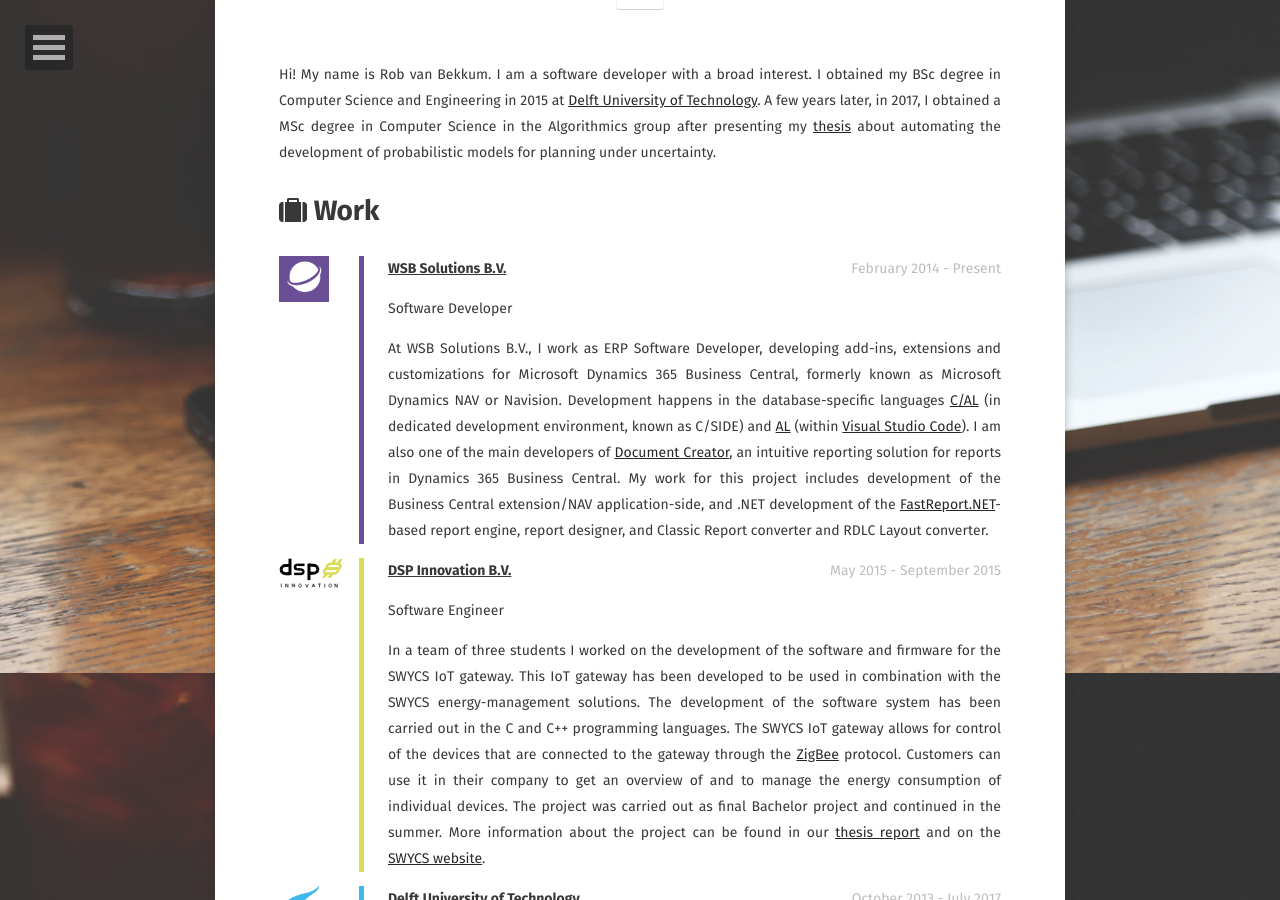
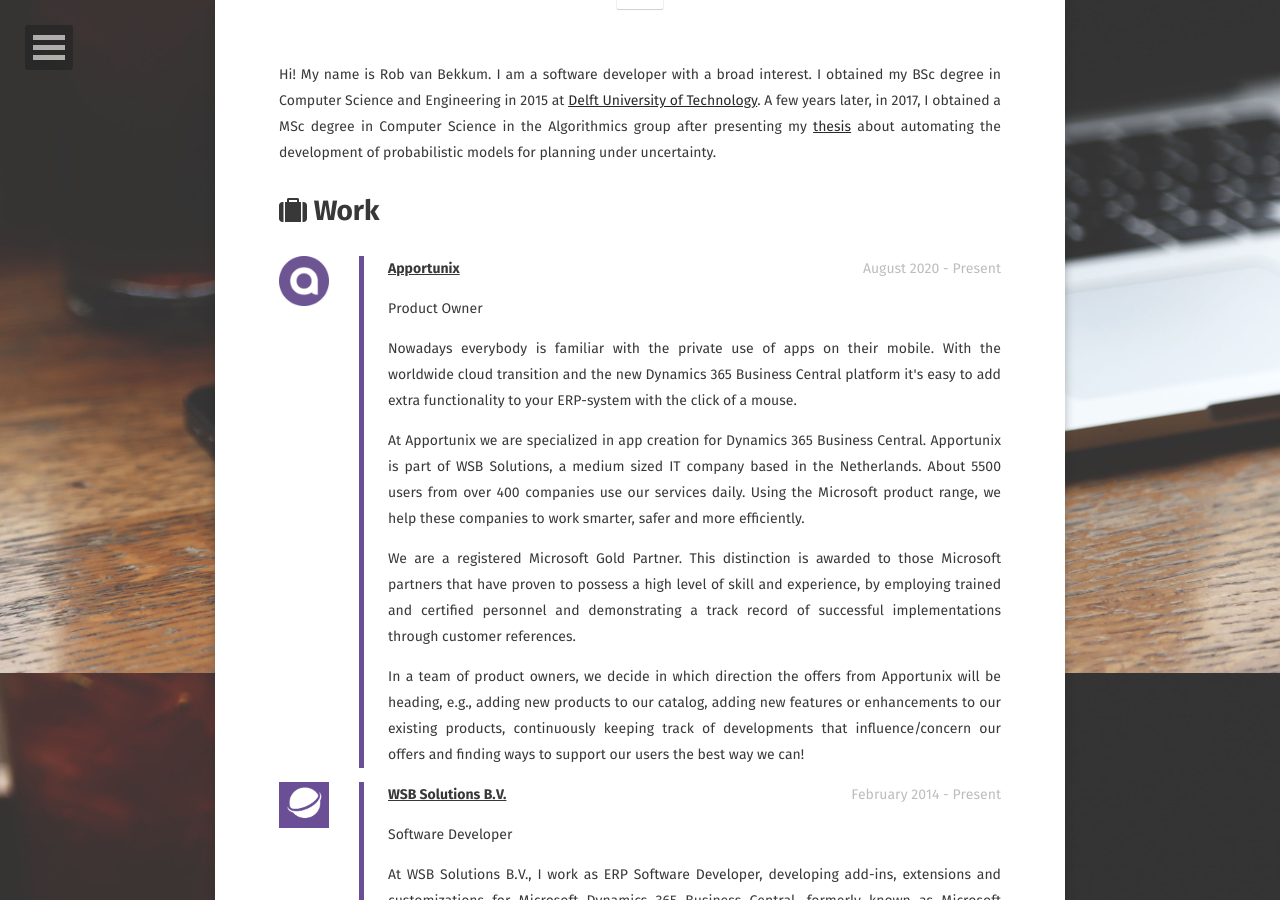
Before and after one commit to rvanbekkum/rvanbekkum.github.io, a Jekyll site: the page built from about/index.md, in a window 1280 px wide and 900 px high, scrolled down 227 px. Built offline with Jekyll 4.4.1, drawn with Linux system fonts in a browser that asks for light colours; some web fonts are replaced; formulas are drawn with MathJax 3.

Commit message:
Update about

```diff
--- a/_config.yml
+++ b/_config.yml
@@ -1,7 +1,7 @@
 # Site
 title:              Rob van Bekkum
-bio:                'Software Engineer @ WSB Solutions'
-description:        "Software Engineer, Graduated MSc CS Delft University of Technology."
+bio:                'Product Owner @ Apportunix'
+description:        "Software Developer, Graduated MSc CS Delft University of Technology."
 reading_time:       true
 words_per_minute:   200
 logo:               'assets/img/profile.jpg'
--- a/about/index.md
+++ b/about/index.md
@@ -13,11 +13,33 @@
 # <span class="fa fa-suitcase"></span> Work
 
 <div>
+<img src="/assets/img/apportunix.png" class="resumelogo" style="width: 50px;" />
+<div class="verticalLine" style="border-left-color: #6a4f96">
+<span class="resumedates">August 2020 - Present</span>
+<strong>
+<a href="https://www.apportunix.com/" style="color: inherit;">
+Apportunix
+</a>
+</strong>
+<p>Product Owner</p>
+
+<p>Nowadays everybody is familiar with the private use of apps on their mobile. With the worldwide cloud transition and the new Dynamics 365 Business Central platform it's easy to add extra functionality to your ERP-system with the click of a mouse.</p>
+
+<p>At Apportunix we are specialized in app creation for Dynamics 365 Business Central. Apportunix is part of WSB Solutions, a medium sized IT company based in the Netherlands. About 5500 users from over 400 companies use our services daily. Using the Microsoft product range, we help these companies to work smarter, safer and more efficiently.</p>
+
+<p>We are a registered Microsoft Gold Partner. This distinction is awarded to those Microsoft partners that have proven to possess a high level of skill and experience, by employing trained and certified personnel and demonstrating a track record of successful implementations through customer references.</p>
+
+<p>In a team of product owners, we decide in which direction the offers from Apportunix will be heading, e.g., adding new products to our catalog, adding new features or enhancements to our existing products, continuously keeping track of developments that influence/concern our offers and finding ways to support our users the best way we can!</p>
+</div>
+
+</div>
+
+<div>
 <img src="/assets/img/wsb.png" class="resumelogo" style="width: 50px;" />
 <div class="verticalLine" style="border-left-color: #6a4f96">
 <span class="resumedates">February 2014 - Present</span>
 <strong>
-<a href="http://www.wsb-solutions.nl/" style="color: inherit;">
+<a href="https://www.wsb-solutions.nl/" style="color: inherit;">
 WSB Solutions B.V.
 </a>
 </strong>
@@ -35,7 +57,7 @@
 <div class="verticalLine" style="border-left-color: #dadc56">
 <span class="resumedates">May 2015 - September 2015</span>
 <strong>
-<a href="http://www.swycs.com/" style="color: inherit;">
+<a href="https://www.swycs.com/" style="color: inherit;">
 DSP Innovation B.V.
 </a>
 </strong>
@@ -51,7 +73,7 @@
 <div class="verticalLine" style="border-left-color: #3db9ed">
 <span class="resumedates">October 2013 - July 2017</span>
 <strong>
-<a href="http://www.tudelft.nl/" style="color: inherit;">
+<a href="https://www.tudelft.nl/" style="color: inherit;">
 Delft University of Technology
 </a>
 </strong>
@@ -138,7 +160,7 @@
 <div class="verticalLine" style="border-left-color: #3db9ed">
 <span class="resumedates">September 2015 - September 2017</span>
 <strong>
-<a href="http://www.tudelft.nl/" style="color: inherit;">
+<a href="https://www.tudelft.nl/" style="color: inherit;">
 Delft University of Technology
 </a>
 </strong>
@@ -155,7 +177,7 @@
 <div class="verticalLine" style="border-left-color: #3db9ed">
 <span class="resumedates">September 2012 - July 2015</span>
 <strong>
-<a href="http://www.tudelft.nl/" style="color: inherit;">
+<a href="https://www.tudelft.nl/" style="color: inherit;">
 Delft University of Technology
 </a>
 </strong>
```
Also changed, not shown: other parts of about/index.md (+1 -0 lines), assets/img/apportunix.png (added).
